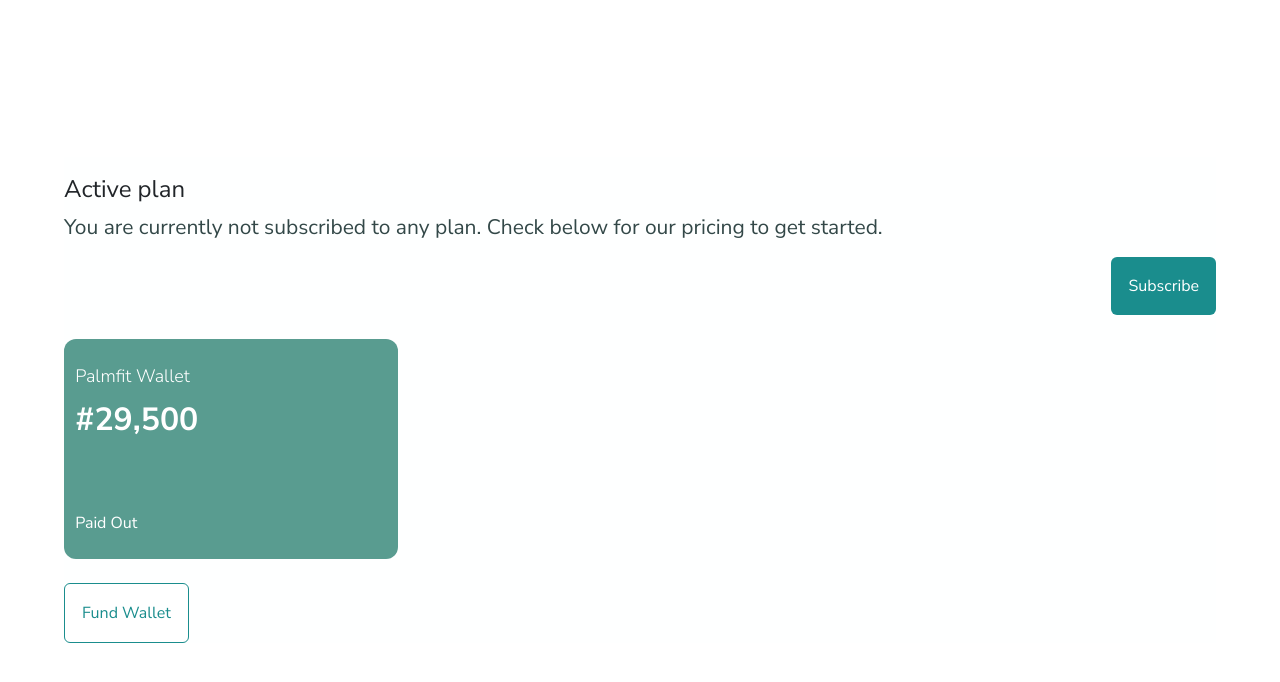
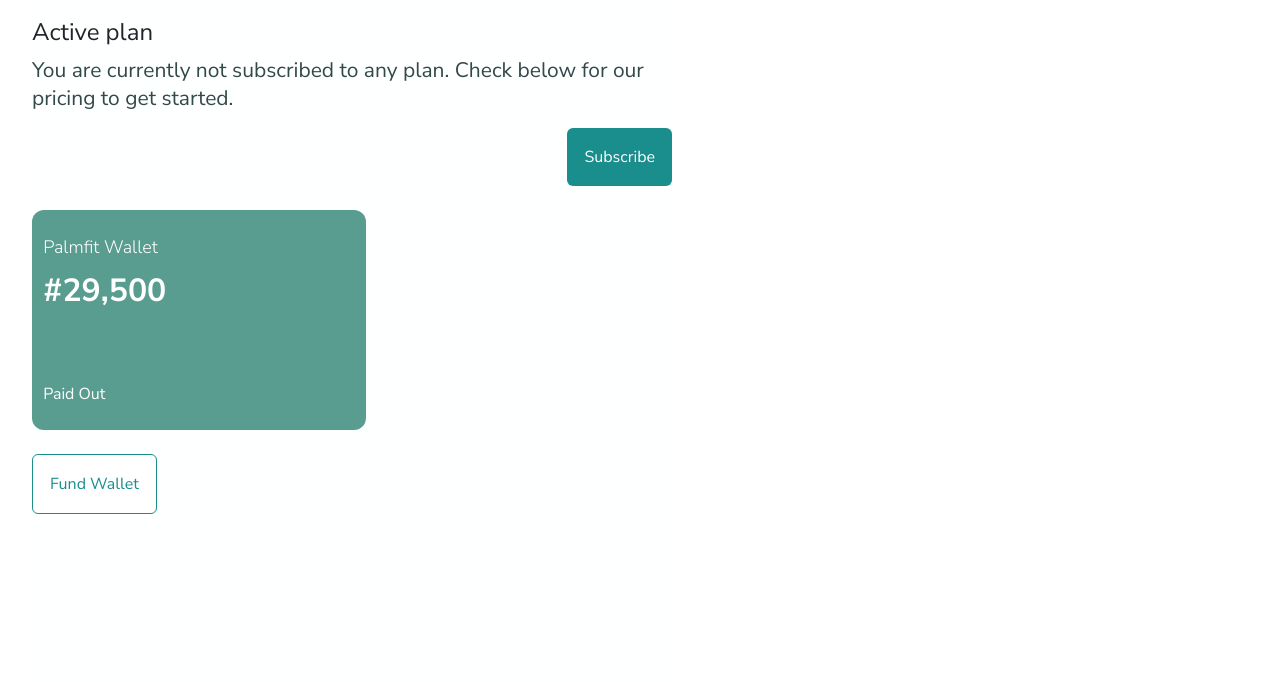
Before and after one commit to decadevs/live-project-sq015-net-palmfit-UI, a React (Create React App) app: page / in a window 1280 px wide. Shown: the top 682 px of the page. Built offline with nearby package versions, Linux system fonts and the light colour scheme; a web font is replaced by a local one.

Commit message:
minor changes

```diff
--- a/src/components/subscription/Subscription.module.css
+++ b/src/components/subscription/Subscription.module.css
@@ -101,6 +101,10 @@
 }
 
 @media (min-width: 576px) {
+    .content_container {
+        margin: 0;
+        margin-left: 2rem;
+    }
     .btn_con {
         display: flex;
         justify-content: flex-end;
@@ -108,6 +112,9 @@
 }
 
 @media (min-width:992px) {
+    .content_container {
+        max-width: 50%;
+    }
     .wallet_container {
         max-width: 334px;
     }
--- a/src/components/subscriptionFrames/frame_1786/Frame_1786.jsx
+++ b/src/components/subscriptionFrames/frame_1786/Frame_1786.jsx
@@ -28,7 +28,7 @@
 
           <div className={styles.body_con_bottom}>
             <div className={styles.list}>
-              <GrStatusGood style={{color: "white"}} fill='#fff' className={styles.icon} />
+              <GrStatusGood style={{color: "#fff"}} fill='#fff' className={styles.icon} />
               <p>Only #1,000 after 1 week trial</p>
             </div>
             <div className={styles.list}>
```
